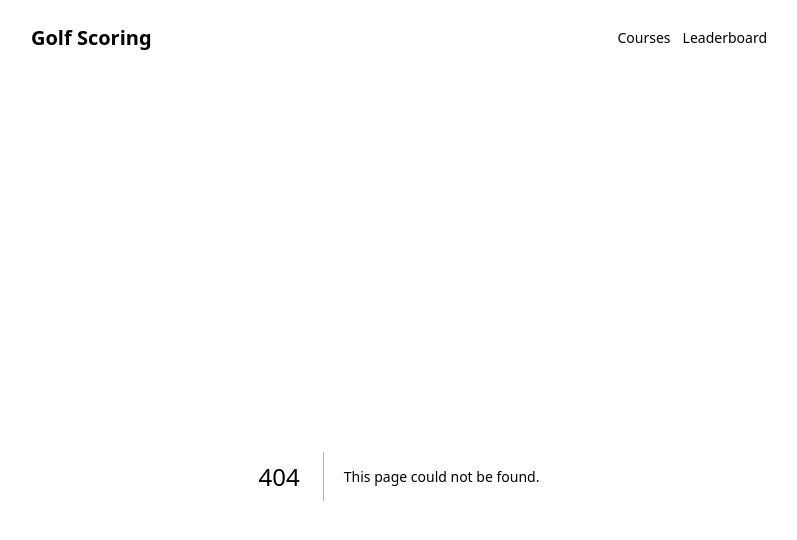
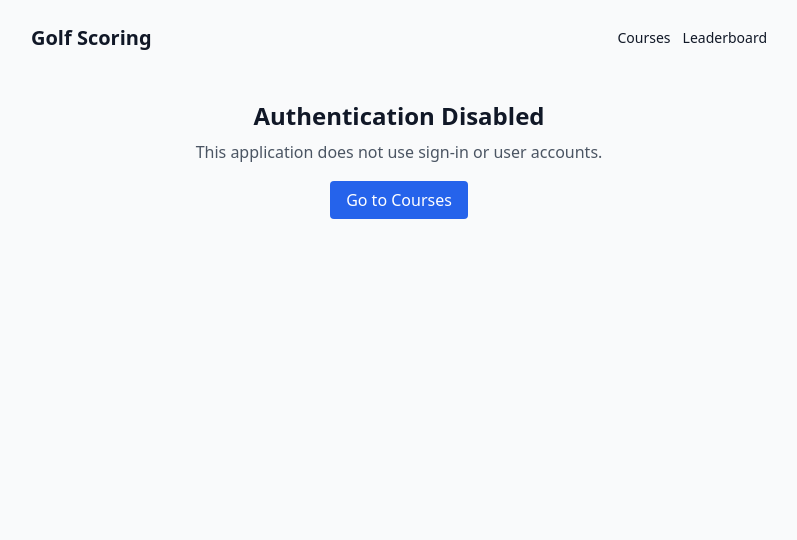
Before and after one commit to seamusmcevoybeechmount-coder/golf-scoring-app, a Next.js app: page /auth in a window 1280 px wide. Before the commit this address had no page. Shown: the top 540 px of the page, without its empty margins (241-1038 px from the left). Built offline with nearby package versions, Linux system fonts and the light colour scheme.

Commit message:
Create page.tsx

```diff
--- /dev/null
+++ b/app/auth/page.tsx
@@ -0,0 +1,21 @@
+export const dynamic = "force-dynamic";
+
+export default function Page() {
+  return (
+    <div className="p-6 text-center">
+      <h1 className="text-2xl font-bold">Authentication Disabled</h1>
+      <p className="mt-2 text-gray-600">
+        This application does not use sign-in or user accounts.
+      </p>
+
+      <div className="mt-6">
+        <a
+          href="/courses"
+          className="px-4 py-2 bg-blue-600 text-white rounded"
+        >
+          Go to Courses
+        </a>
+      </div>
+    </div>
+  );
+}
```
